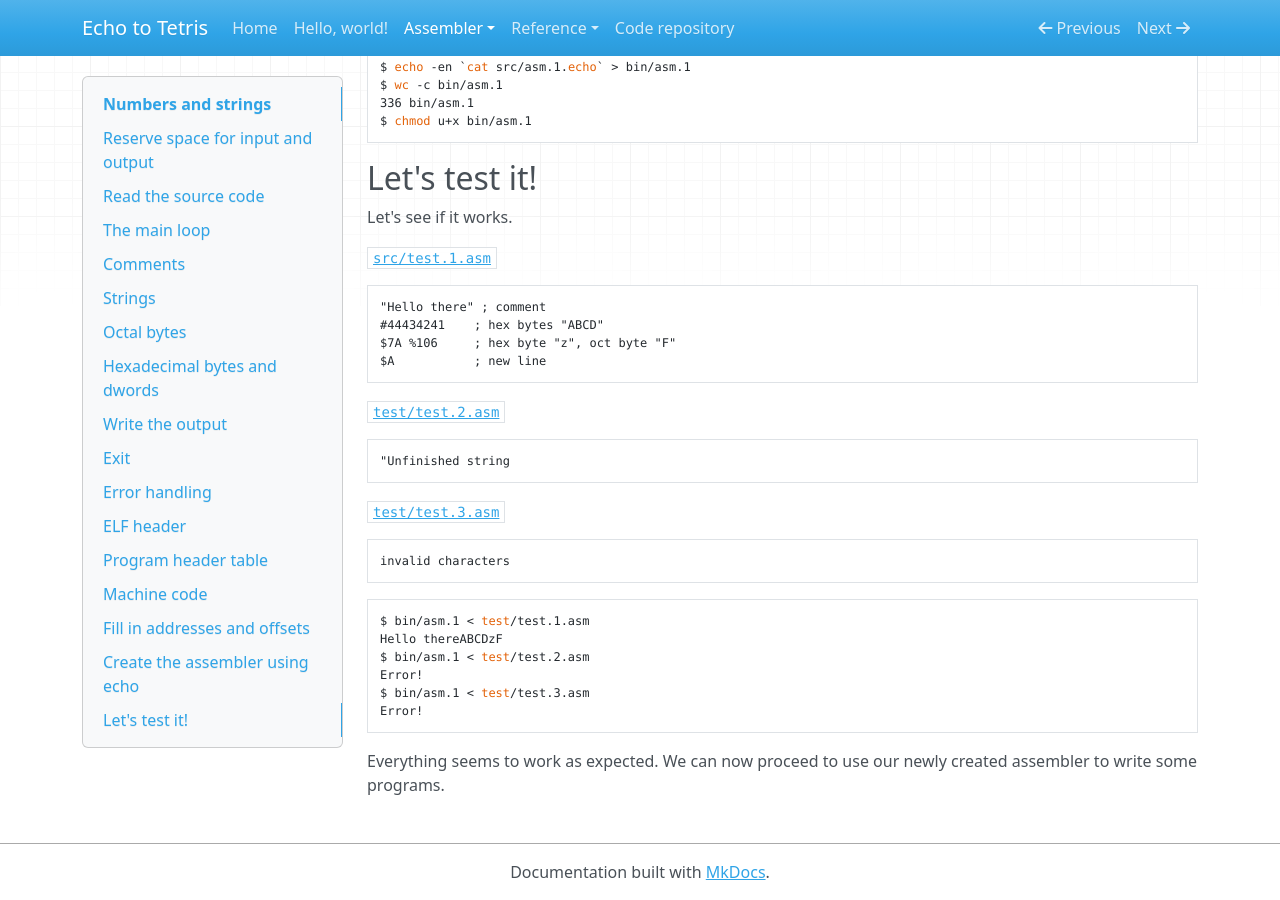
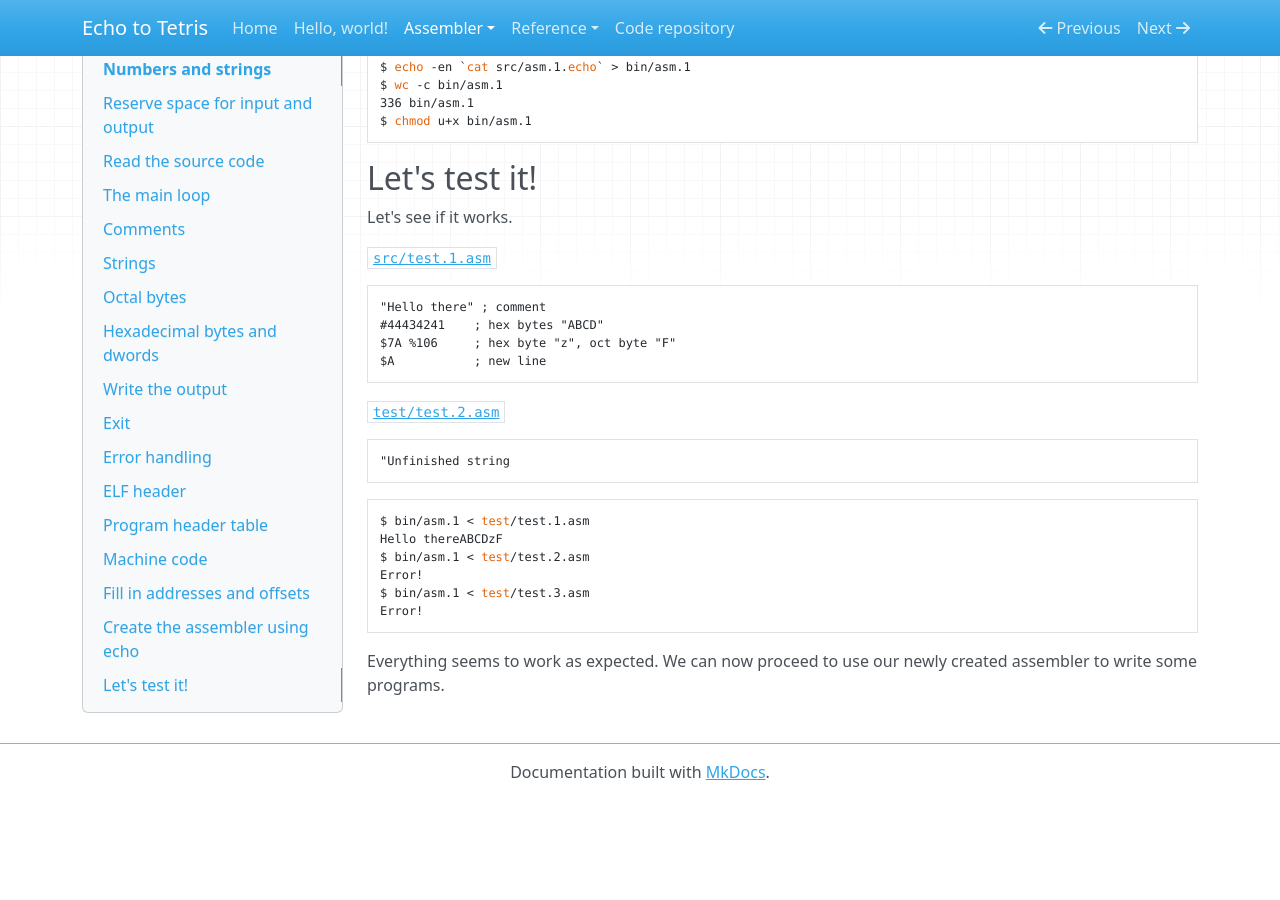
Before and after one commit to tczajka/bootstrap, an MkDocs documentation site: the page built from docs/asm/numbers-and-strings.md, in a window 1280 px wide and 900 px high, scrolled down 13617 px. Built offline with MkDocs 1.6.1, drawn with Linux system fonts in a browser that asks for light colours; nearby versions of some CDN libraries; after the commit the page ends 14417 px from its top, so only the background shows below that.

Commit message:
Remove obsolete test

````diff
--- a/docs/asm/numbers-and-strings.md
+++ b/docs/asm/numbers-and-strings.md
@@ -579,12 +579,6 @@ $A           ; new line
 "Unfinished string
 ```
 
-[`test/test.3.asm`](https://github.com/tczajka/echo-to-tetris/blob/main/test/test.3.asm)
-
-```text
-invalid characters
-```
-
 ```bash
 $ bin/asm.1 < test/test.1.asm
 Hello thereABCDzF
````
Also changed, not shown: 1 other file.
